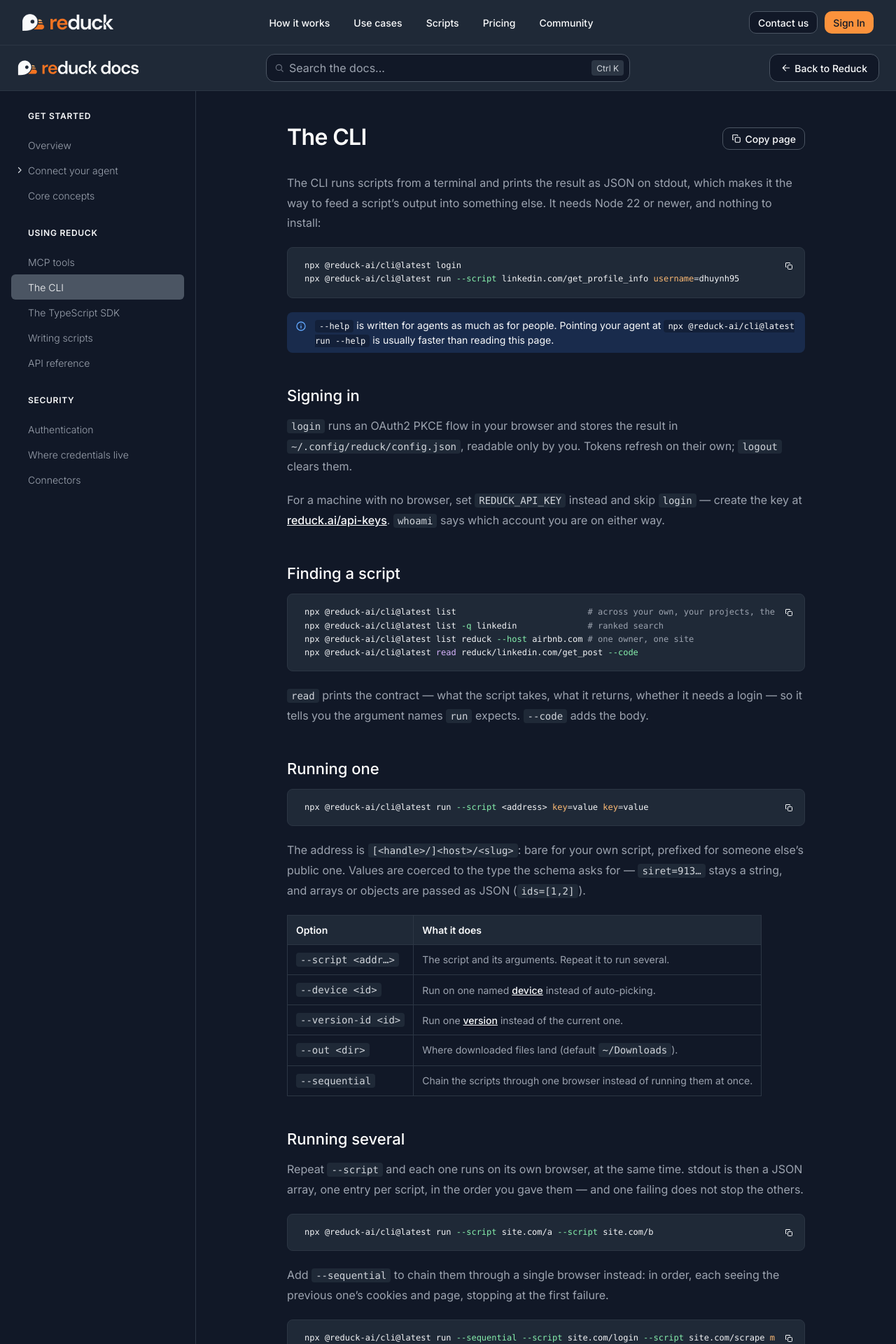
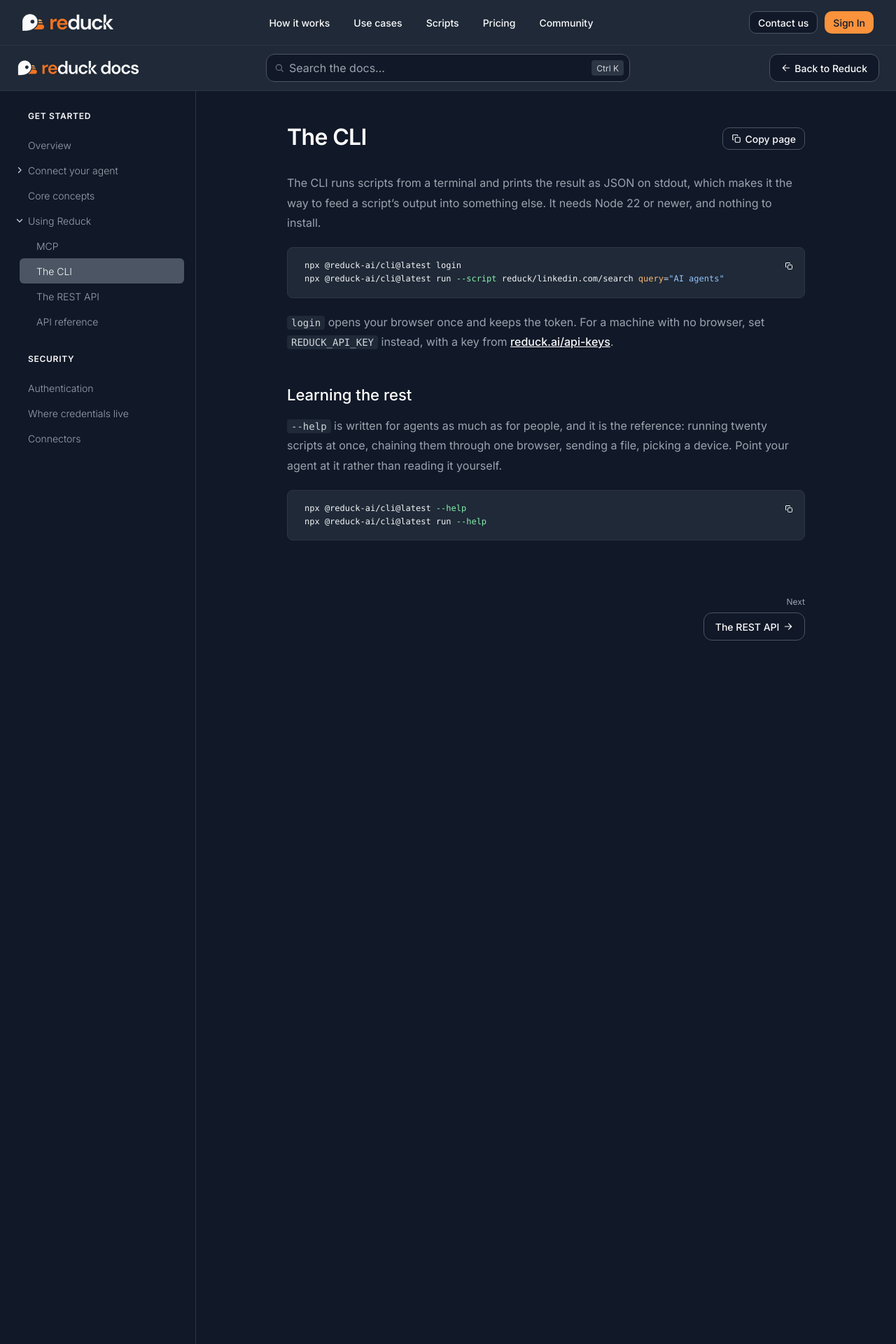
Before and after one commit to conception-ai/docs.reduck.ai, a Jekyll site: the page built from _docs/cli/index.md, in a window 1280 px wide. Shown: the top 1920 px of the page at 70% size. Built offline with Jekyll 4.4.1, drawn with Linux system fonts in a browser that asks for light colours; some of the changed text lies outside the part shown.

Commit message:
feat(docs): Using Reduck is a hub with three doors
One page says the three ways in — MCP, CLI, REST API — and when to use which; one page each
beneath it. MCP tools, the SDK and Writing scripts go: the MCP describes its own tools at
mcp.reduck.ai/skill, the CLI in --help, and the API in the reference built from its OpenAPI
document, so the site no longer holds a copy that can drift from any of them.

Co-Authored-By: Claude Fable 5.1 <noreply@anthropic.com>

````diff
--- a/_config.yml
+++ b/_config.yml
@@ -40,6 +40,7 @@ sections:
 # stands on its own, so the content loses the nesting and not the pages.
 nested_under:
     connect: connect-your-agent
+    using-reduck: using-reduck
 
 markdown: kramdown
 
--- a/_docs/authentication/index.md
+++ b/_docs/authentication/index.md
@@ -20,7 +20,7 @@ curl https://mcp.reduck.ai/run \
   --data '{"script":"@reduck/airbnb.com/search","args":{"city":"Lisbon"}}'
 ```
 
-The same key works for the [SDK](/docs/sdk) and for the [CLI](/docs/cli), where setting
+The same key works for the [CLI](/docs/cli), where setting
 `REDUCK_API_KEY` replaces `login`. A key acts as you, with everything your account can do, so treat
 it as a password: keep it out of version control, and delete it from the dashboard the moment it
 leaks. Deleting is what revokes it — there is no expiry to wait for.
@@ -62,7 +62,7 @@ That is the MCP specification's rule about token privilege, and it is why the to
 gives the MCP server is never passed on to the API: the MCP calls the API with a credential of its
 own instead. A stolen token is good for one door and nothing behind it.
 
-If you are minting a token yourself for the [SDK](/docs/sdk), ask for
+If you are minting a token yourself for the [REST API](/docs/api), ask for
 `resource=https://reduck.ai`. A token obtained for the MCP will not work there, and the error will
 tell you so.
 
--- a/_docs/cli/index.md
+++ b/_docs/cli/index.md
@@ -1,112 +1,28 @@
 ---
 title: The CLI
-description: Run saved scripts from a terminal — one at a time, twenty at once, or chained through one browser.
+description: Run saved scripts from a terminal — one at a time or twenty at once — and write each result to disk.
 section: using-reduck
 order: 220
 ---
 
-The CLI runs scripts from a terminal and prints the result as JSON on stdout, which makes it the
-way to feed a script's output into something else. It needs Node 22 or newer, and nothing to
-install:
+The CLI runs scripts from a terminal and prints the result as JSON on stdout, which makes it the way
+to feed a script's output into something else. It needs Node 22 or newer, and nothing to install.
 
 ```bash
 npx @reduck-ai/cli@latest login
-npx @reduck-ai/cli@latest run --script linkedin.com/get_profile_info username=dhuynh95
+npx @reduck-ai/cli@latest run --script reduck/linkedin.com/search query="AI agents"
 ```
 
-> `--help` is written for agents as much as for people. Pointing your agent at
-> `npx @reduck-ai/cli@latest run --help` is usually faster than reading this page.
+`login` opens your browser once and keeps the token. For a machine with no browser, set
+`REDUCK_API_KEY` instead, with a key from [reduck.ai/api-keys](https://reduck.ai/api-keys).
 
-## Signing in
+## Learning the rest
 
-`login` runs an OAuth2 PKCE flow in your browser and stores the result in
-`~/.config/reduck/config.json`, readable only by you. Tokens refresh on their own; `logout` clears
-them.
-
-For a machine with no browser, set `REDUCK_API_KEY` instead and skip `login` — create the key at
-[reduck.ai/api-keys](https://reduck.ai/api-keys). `whoami` says which account you are on either way.
-
-## Finding a script
+`--help` is written for agents as much as for people, and it is the reference: running twenty
+scripts at once, chaining them through one browser, sending a file, picking a device. Point your
+agent at it rather than reading it yourself.
 
 ```bash
-npx @reduck-ai/cli@latest list                          # across your own, your projects, the catalogue
-npx @reduck-ai/cli@latest list -q linkedin              # ranked search
-npx @reduck-ai/cli@latest list reduck --host airbnb.com # one owner, one site
-npx @reduck-ai/cli@latest read reduck/linkedin.com/get_post --code
+npx @reduck-ai/cli@latest --help
+npx @reduck-ai/cli@latest run --help
 ```
-
-`read` prints the contract — what the script takes, what it returns, whether it needs a login — so
-it tells you the argument names `run` expects. `--code` adds the body.
-
-## Running one
-
-```bash
-npx @reduck-ai/cli@latest run --script <address> key=value key=value
-```
-
-The address is `[<handle>/]<host>/<slug>`: bare for your own script, prefixed for someone else's
-public one. Values are coerced to the type the schema asks for — `siret=913…` stays a string, and
-arrays or objects are passed as JSON (`ids=[1,2]`).
-
-| Option              | What it does                                                           |
-| ------------------- | ---------------------------------------------------------------------- |
-| `--script <addr…>`  | The script and its arguments. Repeat it to run several.                |
-| `--device <id>`     | Run on one named [device](/docs/core-concepts#browser) instead of auto-picking.      |
-| `--version-id <id>` | Run one [version](/docs/core-concepts#scripts) instead of the current one.   |
-| `--out <dir>`       | Where downloaded files land (default `~/Downloads`).                   |
-| `--sequential`      | Chain the scripts through one browser instead of running them at once. |
-
-## Running several
-
-Repeat `--script` and each one runs on its own browser, at the same time. stdout is then a JSON
-array, one entry per script, in the order you gave them — and one failing does not stop the others.
-
-```bash
-npx @reduck-ai/cli@latest run --script site.com/a --script site.com/b
-```
-
-Add `--sequential` to chain them through a single browser instead: in order, each seeing the
-previous one's cookies and page, stopping at the first failure.
-
-```bash
-npx @reduck-ai/cli@latest run --sequential --script site.com/login --script site.com/scrape max=5
-```
-
-The exit code is 0 only when every script succeeded, so a shell can test it.
-
-## Sending a file
-
-A script that declares a file input takes a local path:
-
-```bash
-npx @reduck-ai/cli@latest run --script jobs.com/apply file:resume.pdf=./cv.pdf
-```
-
-The CLI uploads the bytes with the run, so this works on your own browser and on a managed browser
-alike.
-
-## Reading the docs your agent reads
-
-```bash
-npx @reduck-ai/cli@latest skill                    # the index
-npx @reduck-ai/cli@latest skill authoring_scripts  # the script-writing reference
-```
-
-No login needed. It is the same text the MCP serves through `read_docs`.
-
-## Environment
-
-| Variable              | What it does                                                                         |
-| --------------------- | ------------------------------------------------------------------------------------ |
-| `REDUCK_API_KEY`      | Sign in with a key instead of `login`.                                               |
-| `REDUCK_MCP_URL`      | Point the CLI at another Reduck — a staging or local server. Log in once per target. |
-| `REDUCK_EXPERIMENTAL` | Show early-access commands in `--help`.                                              |
-
-Early-access commands work only on accounts enabled for them, and answer `403` otherwise. Ask at
-[form.reduck.ai](https://form.reduck.ai) or [contact@reduck.ai](mailto:contact@reduck.ai).
-
-## Trouble
-
-The step trace is not printed with the result — read it through the MCP's `read_run_trace({runId})`,
-or at [reduck.ai/runs](https://reduck.ai/runs). Bugs go to
-[Discord](https://discord.com/invite/MPBQWCVTAq).
````
Also changed, not shown: _docs/api/index.md (added, +24 -0 lines), _docs/mcp-tools/index.md (deleted, +0 -64 lines), _docs/mcp/index.md (added, +45 -0 lines), _docs/sdk/index.md (deleted, +0 -82 lines), _docs/using-reduck/index.md (added, +21 -0 lines), _docs/writing-scripts/index.md (deleted, +0 -64 lines).
